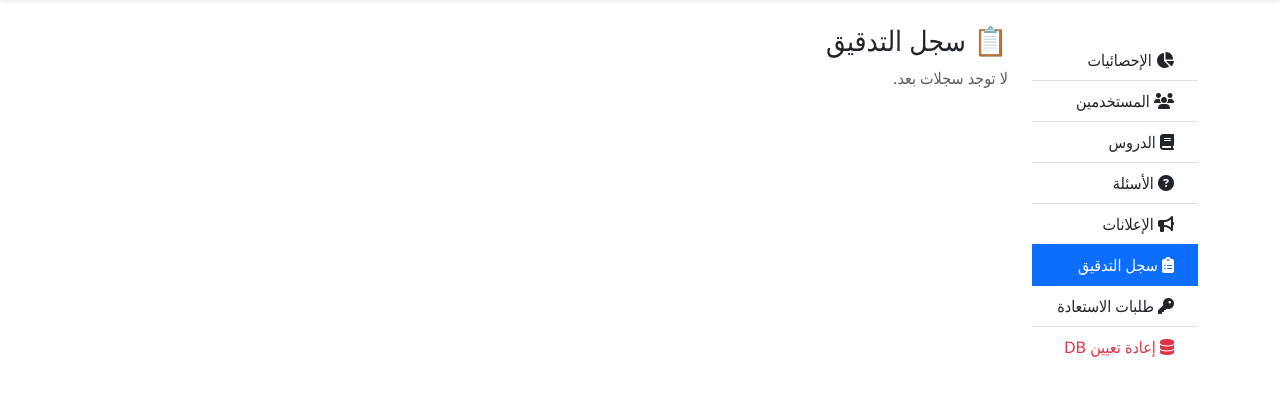
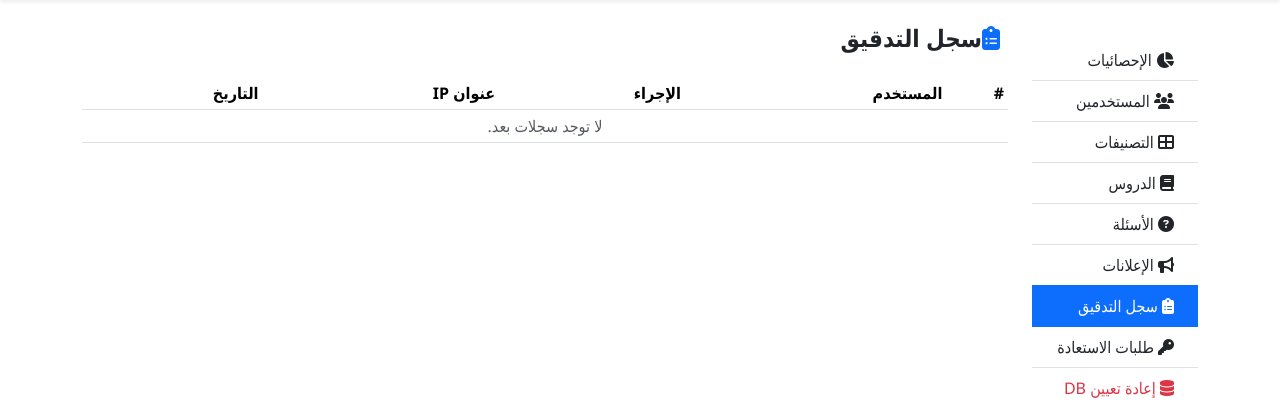
Before and after one commit to hussienfadhil2004/my_course_site, a Flask app: page /admin/audit_log in a window 1280 px wide. Shown: the part 62-482 px from the top of the page. Run offline with Flask 3, Linux system fonts and the light colour scheme; a user stored in the database is signed in.

Commit message:
إصلاح أخطاء سجل التدقيق وإضافة الدروس وحقل order وإضافة رابط التصنيفات

```diff
--- a/app.py
+++ b/app.py
@@ -55,17 +55,14 @@ def admin_required(f):
 
 # ==================== دالة ترقية قاعدة البيانات ====================
 def upgrade_database():
-    """التحقق من وجود الأعمدة والجداول المطلوبة وإضافتها إذا لم تكن موجودة"""
     with app.app_context():
         inspector = inspect(db.engine)
         tables = inspector.get_table_names()
         is_postgres = 'postgres' in db.engine.url.drivername
 
-        # 1. التحقق من جدول lesson_progress وإضافة الأعمدة المفقودة
         if 'lesson_progress' in tables:
             columns = [c['name'] for c in inspector.get_columns('lesson_progress')]
             missing = []
-
             required_columns = ['is_completed', 'last_watched', 'completed_at']
             for col in required_columns:
                 if col not in columns:
@@ -93,13 +90,11 @@ def upgrade_database():
         else:
             print("⚠️ جدول lesson_progress غير موجود، سيتم إنشاؤه لاحقاً.")
 
-        # 2. التحقق من جدول categories
         if 'categories' not in tables:
             print("⚠️ جاري إنشاء جدول categories...")
             db.create_all()
             print("✅ تم إنشاء الجداول المفقودة.")
 
-        # 3. التحقق من عمود category_id في جدول lessons
         if 'lessons' in tables:
             columns = [c['name'] for c in inspector.get_columns('lessons')]
             if 'category_id' not in columns:
@@ -803,7 +798,7 @@ def admin_delete_user(user_id):
     flash('تم حذف المستخدم نهائياً.', 'success')
     return redirect(url_for('admin_users'))
 
-# ==================== إدارة التصنيفات (محسّنة) ====================
+# ==================== إدارة التصنيفات ====================
 @app.route('/admin/categories', methods=['GET', 'POST'])
 @login_required
 @admin_required
@@ -853,7 +848,7 @@ def admin_delete_category(category_id):
     flash('تم حذف التصنيف.', 'success')
     return redirect(url_for('admin_categories'))
 
-# ==================== إدارة الدروس (مع قائمة تصنيفات كاملة) ====================
+# ==================== إدارة الدروس ====================
 @app.route('/admin/lessons', methods=['GET', 'POST'])
 @login_required
 @admin_required
@@ -864,7 +859,7 @@ def admin_lessons():
         content = request.form.get('content')
         youtube_url = request.form.get('youtube_url')
         category_id = request.form.get('category_id')
-        order = request.form.get('order', 0)
+        order = request.form.get('order', 0)  # إصلاح: تعيين قيمة افتراضية 0
         is_published = 'is_published' in request.form
         if not title:
             flash('عنوان الدرس مطلوب.', 'danger')
@@ -875,7 +870,7 @@ def admin_lessons():
                 content=content,
                 youtube_url=youtube_url,
                 category_id=int(category_id) if category_id else None,
-                order=int(order),
+                order=int(order) if order else 0,  # إصلاح: تحويل آمن
                 is_published=is_published
             )
             db.session.add(lesson)
@@ -897,7 +892,8 @@ def admin_edit_lesson(lesson_id):
     lesson.content = request.form.get('content')
     lesson.youtube_url = request.form.get('youtube_url')
     lesson.category_id = int(request.form.get('category_id')) if request.form.get('category_id') else None
-    lesson.order = int(request.form.get('order', 0))
+    order_val = request.form.get('order', 0)
+    lesson.order = int(order_val) if order_val else 0
     lesson.is_published = 'is_published' in request.form
     db.session.commit()
     log_activity(current_user.id, f'عدل درساً: {lesson.title}')
--- a/templates/admin/admin_base.html
+++ b/templates/admin/admin_base.html
@@ -4,7 +4,6 @@
 
 {% block content %}
 <div class="row">
-    <!-- الشريط الجانبي -->
     <div class="col-lg-2 d-none d-lg-block">
         <div class="list-group list-group-flush sticky-top pt-3">
             <a href="{{ url_for('admin_dashboard') }}" class="list-group-item list-group-item-action {% if request.endpoint == 'admin_dashboard' %}active{% endif %}">
@@ -12,6 +11,9 @@
             </a>
             <a href="{{ url_for('admin_users') }}" class="list-group-item list-group-item-action {% if request.endpoint == 'admin_users' %}active{% endif %}">
                 <i class="fas fa-users me-2"></i> المستخدمين
+            </a>
+            <a href="{{ url_for('admin_categories') }}" class="list-group-item list-group-item-action {% if request.endpoint == 'admin_categories' %}active{% endif %}">
+                <i class="fas fa-th-large me-2"></i> التصنيفات
             </a>
             <a href="{{ url_for('admin_lessons') }}" class="list-group-item list-group-item-action {% if request.endpoint == 'admin_lessons' %}active{% endif %}">
                 <i class="fas fa-book me-2"></i> الدروس
@@ -33,7 +35,6 @@
             </a>
         </div>
     </div>
-    <!-- المحتوى -->
     <div class="col-lg-10">
         {% block admin_content %}{% endblock %}
     </div>
--- a/templates/admin/audit_log.html
+++ b/templates/admin/audit_log.html
@@ -1,34 +1,40 @@
 {% extends "admin/admin_base.html" %}
+
 {% block admin_content %}
-<h3>📋 سجل التدقيق</h3>
+<h4 class="fw-bold mb-4"><i class="fas fa-clipboard-list me-2 text-primary"></i>سجل التدقيق</h4>
 
-{% if logs %}
-<table class="table table-striped">
+<div class="table-responsive">
+    <table class="table table-hover table-sm">
         <thead>
             <tr>
-            <th>التاريخ</th>
+                <th>#</th>
                 <th>المستخدم</th>
                 <th>الإجراء</th>
+                <th>عنوان IP</th>
+                <th>التاريخ</th>
             </tr>
         </thead>
         <tbody>
             {% for log in logs %}
             <tr>
-        <td>{{ log.timestamp.strftime('%Y-%m-%d %H:%M:%S') }}</td>
+                <td>{{ loop.index }}</td>
                 <td>
-            {% if log.user_id %}
-                {% set user = log.user_id | get_user %}
-                {{ user.full_name if user else '—' }}
+                    {% if log.user %}
+                        {{ log.user.full_name }} ({{ log.user.student_id }})
                     {% else %}
-                نظام
+                        <span class="text-muted">مستخدم محذوف</span>
                     {% endif %}
                 </td>
                 <td>{{ log.action }}</td>
+                <td>{{ log.ip_address or '-' }}</td>
+                <td>{{ log.timestamp.strftime('%Y-%m-%d %H:%M:%S') }}</td>
+            </tr>
+            {% else %}
+            <tr>
+                <td colspan="5" class="text-center text-muted">لا توجد سجلات بعد.</td>
             </tr>
             {% endfor %}
         </tbody>
     </table>
-{% else %}
-<p class="text-muted">لا توجد سجلات بعد.</p>
-{% endif %}
+</div>
 {% endblock %}
--- a/templates/admin/lessons.html
+++ b/templates/admin/lessons.html
@@ -22,7 +22,7 @@
                 <div class="col-12">
                     <textarea class="form-control" name="content" rows="3" placeholder="المحتوى النصي للدرس (يمكن استخدام HTML)"></textarea>
                 </div>
-                <div class="col-md-2"><input class="form-control" name="order" type="number" placeholder="الترتيب"></div>
+                <div class="col-md-2"><input class="form-control" name="order" type="number" placeholder="الترتيب" value="0"></div>
                 <div class="col-md-2"><div class="form-check mt-2"><input class="form-check-input" type="checkbox" name="is_published" checked> <label>منشور</label></div></div>
                 <div class="col-md-2"><button class="btn btn-success w-100">إضافة</button></div>
             </div>
@@ -49,7 +49,7 @@
             <div class="col-12">
                 <textarea class="form-control form-control-sm" name="content" rows="2">{{ l.content or '' }}</textarea>
             </div>
-            <div class="col-md-1"><input class="form-control form-control-sm" name="order" type="number" value="{{ l.order }}"></div>
+            <div class="col-md-1"><input class="form-control form-control-sm" name="order" type="number" value="{{ l.order or 0 }}"></div>
             <div class="col-md-1"><input class="form-check-input" type="checkbox" name="is_published" {% if l.is_published %}checked{% endif %}></div>
             <div class="col-md-2">
                 <button class="btn btn-sm btn-primary">تعديل</button>
```
Lines whose indentation alone changed are shown as unchanged.
